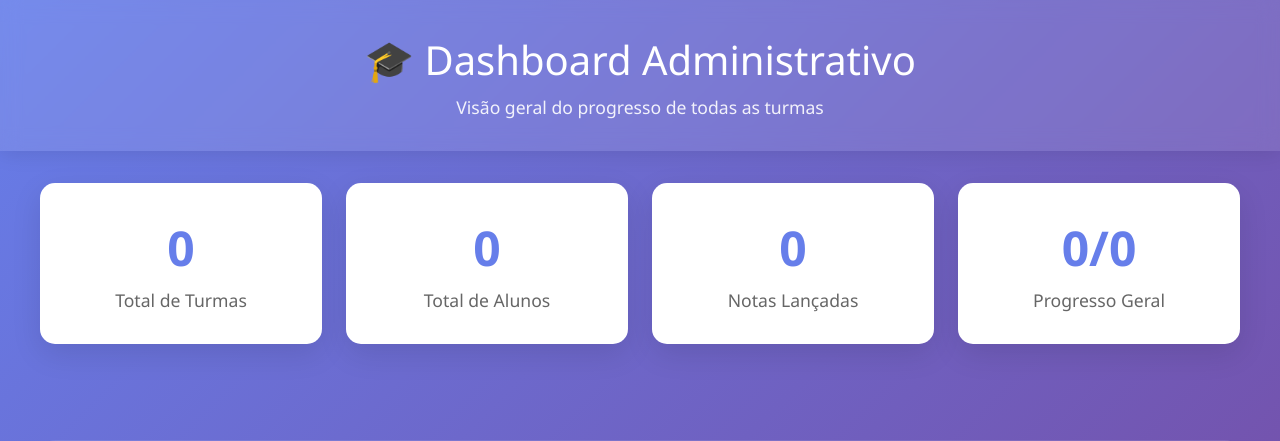
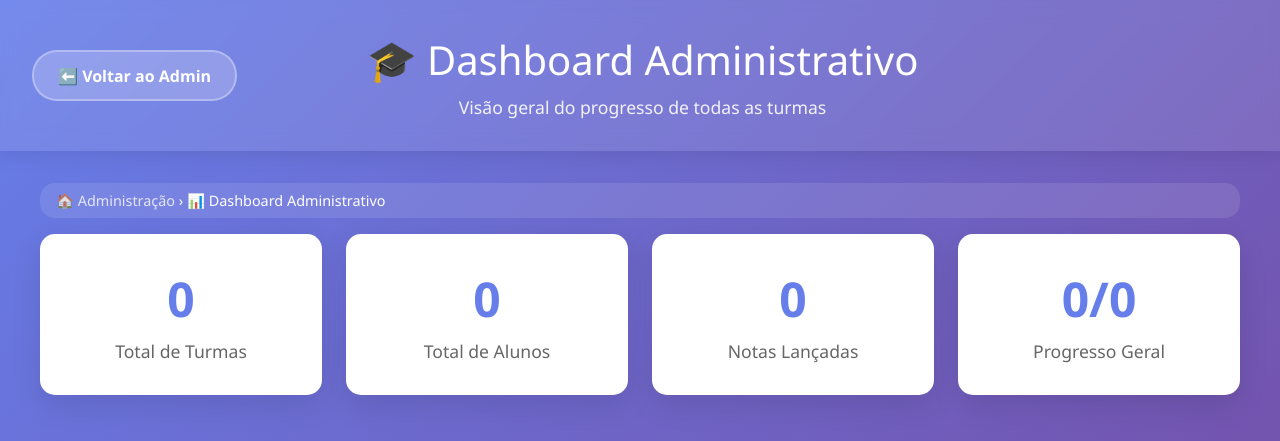
Before and after one commit to RomuloCifer/Site_boletins, a Django app: page /admin-tools/ in a window 1280 px wide. Shown: the top 441 px of the page. Run offline with Django 5.2, Linux system fonts and the light colour scheme; the visitor is signed in with stand-in values (Sample User, id 1); data that the repository does not hold is empty.

Commit message:
Adiciona breadcrumb e melhorias de estilo no dashboard administrativo e detalhes da turma, incluindo links de navegação e ajustes de layout.

```diff
--- a/admin_panel/templates/admin_panel/dashboard_admin.html
+++ b/admin_panel/templates/admin_panel/dashboard_admin.html
@@ -19,17 +19,66 @@
             color: white;
             padding: 2rem;
             box-shadow: 0 2px 20px rgba(0,0,0,0.1);
+            display: flex;
+            justify-content: space-between;
+            align-items: center;
+            flex-wrap: wrap;
+        }
+
+        .header-content {
+            text-align: center;
+            flex-grow: 1;
+        }
+
+        .back-to-admin {
+            color: white;
+            text-decoration: none;
+            background: rgba(255,255,255,0.2);
+            padding: 0.8rem 1.5rem;
+            border-radius: 25px;
+            font-weight: bold;
+            transition: all 0.3s ease;
+            border: 2px solid rgba(255,255,255,0.3);
+            display: flex;
+            align-items: center;
+            gap: 0.5rem;
+            white-space: nowrap;
+        }
+
+        .back-to-admin:hover {
+            background: rgba(255,255,255,0.3);
+            border-color: rgba(255,255,255,0.5);
+            transform: translateY(-2px);
+            box-shadow: 0 5px 15px rgba(0,0,0,0.2);
+        }
+
+        .breadcrumb {
+            background: rgba(255,255,255,0.1);
+            color: white;
+            padding: 0.5rem 1rem;
+            border-radius: 15px;
+            font-size: 0.9rem;
+            margin-bottom: 1rem;
+        }
+
+        .breadcrumb a {
+            color: #ffffff;
+            text-decoration: none;
+            opacity: 0.8;
+        }
+
+        .breadcrumb a:hover {
+            opacity: 1;
+            text-decoration: underline;
         }
 
         .header h1 {
             margin: 0;
             font-size: 2.5rem;
             font-weight: 300;
-            text-align: center;
         }
 
         .header p {
-            text-align: center;
             margin: 0.5rem 0 0 0;
             opacity: 0.9;
             font-size: 1.1rem;
@@ -236,6 +285,21 @@
         }
 
         @media (max-width: 768px) {
+            .header {
+                flex-direction: column;
+                gap: 1rem;
+                text-align: center;
+            }
+
+            .header-content {
+                order: 2;
+            }
+
+            .back-to-admin {
+                order: 1;
+                align-self: flex-start;
+            }
+
             .turmas-grid {
                 grid-template-columns: 1fr;
             }
@@ -257,11 +321,24 @@
 <body>
 
     <div class="header">
-        <h1>🎓 Dashboard Administrativo</h1>
-        <p>Visão geral do progresso de todas as turmas</p>
+        <a href="/admin/" class="back-to-admin">
+            ⬅️ Voltar ao Admin
+        </a>
+
+        <div class="header-content">
+            <h1>🎓 Dashboard Administrativo</h1>
+            <p>Visão geral do progresso de todas as turmas</p>
+        </div>
+
+        <!-- Espaço para manter simetria -->
+        <div style="width: 200px;"></div>
     </div>
 
     <div class="container">
+        <div class="breadcrumb">
+            <a href="/admin/">🏠 Administração</a> › 📊 Dashboard Administrativo
+        </div>
+
         <!-- Estatísticas Gerais -->
         <div class="stats-row">
             <div class="stat-card">
```
Also changed, not shown: admin_panel/templates/admin_panel/detalhes_turma.html (+31 -1 lines).
